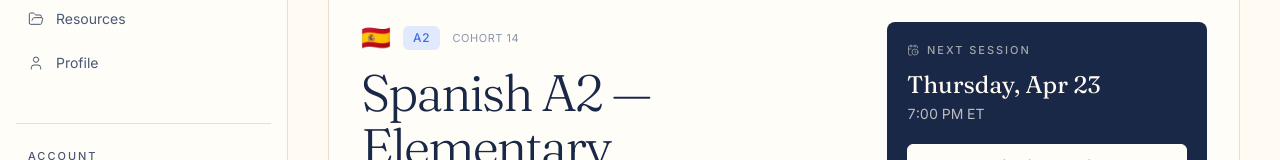
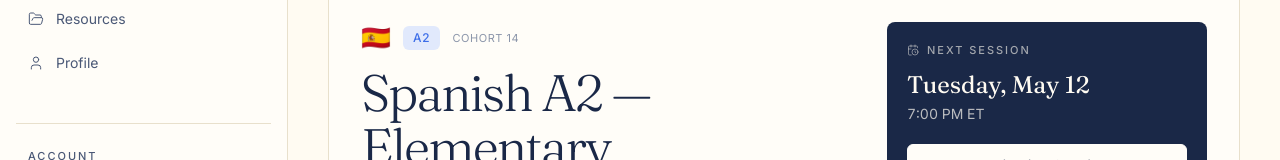
Before and after one commit to tmont001/crescere, a React (Vite) app: page /dashboard in a window 1280 px wide. Shown: the part 221-381 px from the top of the page. Built offline with nearby package versions, Linux system fonts and the light colour scheme.

Commit message:
Dashboard Refactor Phase 1: Refactor code structure for improved readability and maintainability

```diff
--- a/src/components/dashboard/CourseOverview.tsx
+++ b/src/components/dashboard/CourseOverview.tsx
@@ -21,7 +21,7 @@ export function CourseOverview({ course }: { course: DashboardCourse }) {
           </div>
           <h1 className="display-2 text-ink mb-2">{course.name}</h1>
           <p className="text-ink-muted">
-            Week <span className="tabular text-ink font-medium">{course.currentWeek}</span> of <span className="tabular">10</span>
+            Week <span className="tabular text-ink font-medium">{course.currentWeek}</span> of <span className="tabular">{course.totalWeeks}</span>
           </p>
         </div>
 
--- a/src/data/dashboardMock.ts
+++ b/src/data/dashboardMock.ts
@@ -7,10 +7,11 @@ export const DASHBOARD_COURSES: DashboardCourse[] = [
     language: 'spanish',
     level: 'A2',
     cohortName: 'Cohort 14',
-    nextSessionDate: '2026-04-23',
+    nextSessionDate: '2026-05-12',
     nextSessionTime: '7:00 PM ET',
     joinUrl: 'https://meet.google.com/abc-defg-hij',
     currentWeek: 4,
+    totalWeeks: 10,
     sessionsAttended: 6,
     sessionsTotal: 20,
     assignmentsCompleted: 3,
@@ -22,10 +23,11 @@ export const DASHBOARD_COURSES: DashboardCourse[] = [
     language: 'french',
     level: 'A1',
     cohortName: 'Cohort 09',
-    nextSessionDate: '2026-04-24',
+    nextSessionDate: '2026-05-13',
     nextSessionTime: '8:00 AM ET',
     joinUrl: 'https://meet.google.com/xyz-uvwx-yza',
     currentWeek: 2,
+    totalWeeks: 10,
     sessionsAttended: 3,
     sessionsTotal: 20,
     assignmentsCompleted: 1,
@@ -130,6 +132,7 @@ export const RESOURCES: Resource[] = [
     type: 'pdf',
     category: 'Lessons',
     description: 'Pretérito vs. imperfecto — complete slides from the Tuesday session.',
+    url: '#',
   },
   {
     id: 'r2',
@@ -137,6 +140,7 @@ export const RESOURCES: Resource[] = [
     type: 'pdf',
     category: 'Lessons',
     description: '85 terms related to routines, daily life, and childhood memories.',
+    url: '#',
   },
   {
     id: 'r3',
@@ -144,6 +148,7 @@ export const RESOURCES: Resource[] = [
     type: 'audio',
     category: 'Practice',
     description: 'Native-speed dialogue at a Madrid market with transcript and questions.',
+    url: '#',
   },
   {
     id: 'r4',
@@ -151,6 +156,7 @@ export const RESOURCES: Resource[] = [
     type: 'video',
     category: 'Practice',
     description: '7-minute walkthrough with exercises. Watch between sessions.',
+    url: '#',
   },
   {
     id: 'r5',
@@ -158,6 +164,7 @@ export const RESOURCES: Resource[] = [
     type: 'link',
     category: 'Outside practice',
     description: 'Curated podcasts by level. Updated monthly by instructors.',
+    url: '#',
   },
   {
     id: 'r6',
@@ -165,5 +172,6 @@ export const RESOURCES: Resource[] = [
     type: 'video',
     category: 'Recordings',
     description: 'Full 60-minute session recording with chapter markers.',
+    url: '#',
   },
 ];
--- a/src/pages/dashboard/CommunityPage.tsx
+++ b/src/pages/dashboard/CommunityPage.tsx
@@ -2,7 +2,7 @@ import { useState } from 'react';
 import { Send } from 'lucide-react';
 import { Card, Textarea, Button, Badge } from '@/components/ui';
 import { PostCard } from '@/components/dashboard/PostCard';
-import { COMMUNITY_POSTS } from '@/data/dashboardMock';
+import { COMMUNITY_POSTS, DASHBOARD_COURSES } from '@/data/dashboardMock';
 import { cn } from '@/lib/cn';
 import type { CommunityPost } from '@/types';
 
@@ -17,6 +17,8 @@ type FilterId = typeof FILTERS[number]['id'];
 const CURRENT_PROMPT = 'Share a situation this week where you used your target language outside of class.';
 
 export function CommunityPage() {
+  const primaryLanguage = DASHBOARD_COURSES[0]?.language ?? 'spanish';
+
   const [filter, setFilter] = useState<FilterId>('all');
   const [draft, setDraft] = useState('');
   const [posts, setPosts] = useState<CommunityPost[]>(COMMUNITY_POSTS);
@@ -33,7 +35,7 @@ export function CommunityPage() {
       content: draft,
       timestamp: new Date().toISOString(),
       replies: 0,
-      language: 'spanish',
+      language: primaryLanguage,
     };
     setPosts([newPost, ...posts]);
     setDraft('');
--- a/src/pages/dashboard/ProfilePage.tsx
+++ b/src/pages/dashboard/ProfilePage.tsx
@@ -102,7 +102,7 @@ export function ProfilePage() {
                   <div className="min-w-0">
                     <p className="font-medium text-ink truncate">{course.name}</p>
                     <p className="text-2xs uppercase tracking-wider text-ink-subtle">
-                      {course.cohortName} · Week {course.currentWeek}/10
+                      {course.cohortName} · Week {course.currentWeek}/{course.totalWeeks}
                     </p>
                   </div>
                 </div>
--- a/src/types/index.ts
+++ b/src/types/index.ts
@@ -220,6 +220,7 @@ export interface DashboardCourse {
   nextSessionTime: string;
   joinUrl: string;
   currentWeek: number;
+  totalWeeks: number;
   sessionsAttended: number;
   sessionsTotal: number;
   assignmentsCompleted: number;
@@ -254,4 +255,5 @@ export interface Resource {
   type: 'pdf' | 'audio' | 'video' | 'link';
   category: string;
   description: string;
+  url: string;
 }
```
Also changed, not shown: 3 other files (tests, documents, lock files or other folders).
